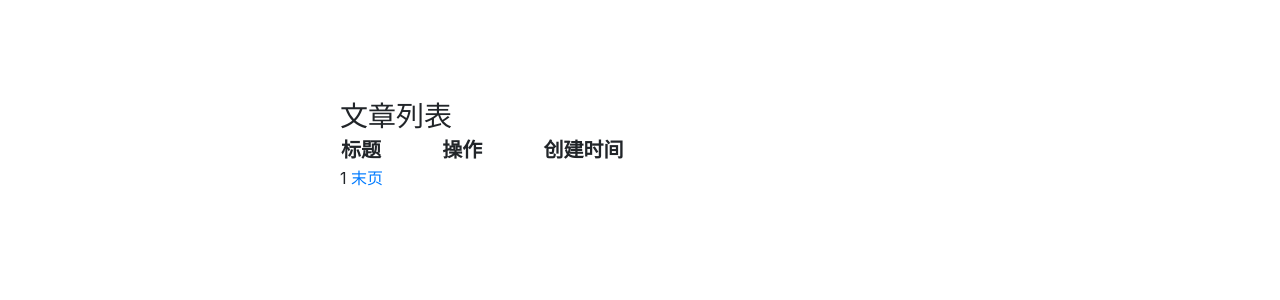
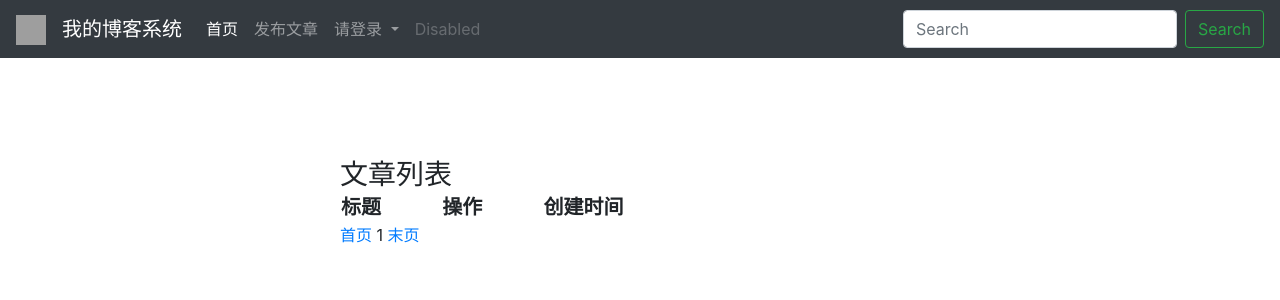
Before and after one commit to jiangyun2/blogsystem, a Django app: page /blog/list/ in a window 1280 px wide. Shown: the top 300 px of the page. Run offline with Django 3.2, Linux system fonts and the light colour scheme; lists and menus that the app fills with data are empty; some libraries are stand-ins or nearby versions; grey boxes are pictures that could not be loaded.

Commit message:
中间件 上下文管理器 currentuser获取 bloglist页码首页

```diff
--- a/blog/urls.py
+++ b/blog/urls.py
@@ -5,7 +5,7 @@ from django.urls import path
 from . import views
 
 urlpatterns = [
-    path('', views.index, name='blog_index'),
+    # path('', views.index, name='blog_index'),
     path('add/', views.AddBlog.as_view(), name='addblog'),
     path('update/<blog_id>/', views.UpdateBlog.as_view(), name='updateblog'),
     path('list/', views.bloglist, name='bloglist'),
--- /dev/null
+++ b/blogsystem/mymiddleware.py
@@ -0,0 +1,24 @@
+#!/usr/bin/python
+# -*- coding: utf-8 -*
+from django.http import HttpResponse
+from django.utils.deprecation import MiddlewareMixin
+
+currentuser = '请登录'
+
+
+# 第二种方式
+class Usermiddleware:
+    def __init__(self, get_response):
+        self.get_response = get_response
+
+    def __call__(self, request):
+        global currentuser
+        currentuser = request.session.get('username', '请登录')
+
+        response = self.get_response(request)
+
+        return response
+
+
+def mycontext(request):
+    return {'currentuser': currentuser}
--- a/blogsystem/settings.py
+++ b/blogsystem/settings.py
@@ -51,6 +51,7 @@ MIDDLEWARE = [
     'django.contrib.auth.middleware.AuthenticationMiddleware',
     'django.contrib.messages.middleware.MessageMiddleware',
     'django.middleware.clickjacking.XFrameOptionsMiddleware',
+    'blogsystem.mymiddleware.Usermiddleware',
 ]
 
 ROOT_URLCONF = 'blogsystem.urls'
@@ -66,6 +67,7 @@ TEMPLATES = [
                 'django.template.context_processors.request',
                 'django.contrib.auth.context_processors.auth',
                 'django.contrib.messages.context_processors.messages',
+                'blogsystem.mymiddleware.mycontext',
             ],
         },
     },
--- a/templates/blog/blog_list.html
+++ b/templates/blog/blog_list.html
@@ -25,6 +25,7 @@
         {% endfor %}
     </tbody>
     </table>
+    <a href="{% url 'bloglist'%}?page=1">首页</a>
     {% if page.has_previous %}
         <a href="{% url 'bloglist'%}?page={{ page.previous_page_number }}">上一页</a>
     {% endif %}
--- a/templates/user/user_base.html
+++ b/templates/user/user_base.html
@@ -14,6 +14,47 @@
 </head>
 <body>
 
+ <nav class="navbar navbar-expand-lg navbar-dark bg-dark">
+        <a class="navbar-brand" href="#">
+        <img src="http://pic64.huitu.com/pic/20160410/905763_20160410145524381200_0.jpg" width="30" height="30">
+        </a>
+      <a class="navbar-brand" href="#">我的博客系统</a>
+      <button class="navbar-toggler" type="button" data-toggle="collapse" data-target="#navbarSupportedContent" aria-controls="navbarSupportedContent" aria-expanded="false" aria-label="Toggle navigation">
+        <span class="navbar-toggler-icon"></span>
+      </button>
+
+      <div class="collapse navbar-collapse" id="navbarSupportedContent">
+        <ul class="navbar-nav mr-auto">
+          <li class="nav-item active">
+            <a class="nav-link" href="{% url 'bloglist' %}">首页<span class="sr-only">(current)</span></a>
+          </li>
+          <li class="nav-item">
+            <a class="nav-link" href="{% url 'addblog' %}">发布文章</a>
+          </li>
+          <li class="nav-item dropdown">
+            <a class="nav-link dropdown-toggle" href="#" id="navbarDropdown" role="button" data-toggle="dropdown" aria-haspopup="true" aria-expanded="false">
+            {% if currentuser %}
+                {{ currentuser }}
+            {% endif %}
+            </a>
+            <div class="dropdown-menu" aria-labelledby="navbarDropdown">
+              <a class="dropdown-item" href="{% url 'user_login' %}">登录</a>
+              <a class="dropdown-item" href="{% url 'user_register' %}">注册</a>
+              <div class="dropdown-divider"></div>
+              <a class="dropdown-item" href="{% url 'user_logout' %}">登出</a>
+            </div>
+          </li>
+          <li class="nav-item">
+            <a class="nav-link disabled" href="#">Disabled</a>
+          </li>
+        </ul>
+        <form class="form-inline my-2 my-lg-0">
+          <input class="form-control mr-sm-2" type="search" placeholder="Search" aria-label="Search">
+          <button class="btn btn-outline-success my-2 my-sm-0" type="submit">Search</button>
+        </form>
+      </div>
+    </nav>
+
 {% block body %}
     Body
 {% endblock %}
--- a/user/urls.py
+++ b/user/urls.py
@@ -5,7 +5,7 @@ from django.urls import path, include
 from . import views
 
 urlpatterns = [
-    path('', views.index, name='user_index'),
+    # path('', views.index, name='user_index'),
     path('register', views.UserRegister.as_view(), name='user_register'),
     path('login', views.UserLogin.as_view(), name='user_login'),
     path('updatepassword', views.UserUpdatePassword.as_view(), name='user_updatepassword'),
--- a/user/views.py
+++ b/user/views.py
@@ -51,7 +51,7 @@ class UserLogin(View):
             request.session['username'] = username
             # 设置30天后过期
             request.session.set_expiry(datetime.timedelta(days=30))
-            return redirect(reverse('user_index'))
+            return redirect(reverse('bloglist'))
         else:
             message = '账号或密码错误'
             return render(request, 'user/user_login.html', context={'message': message})
```
